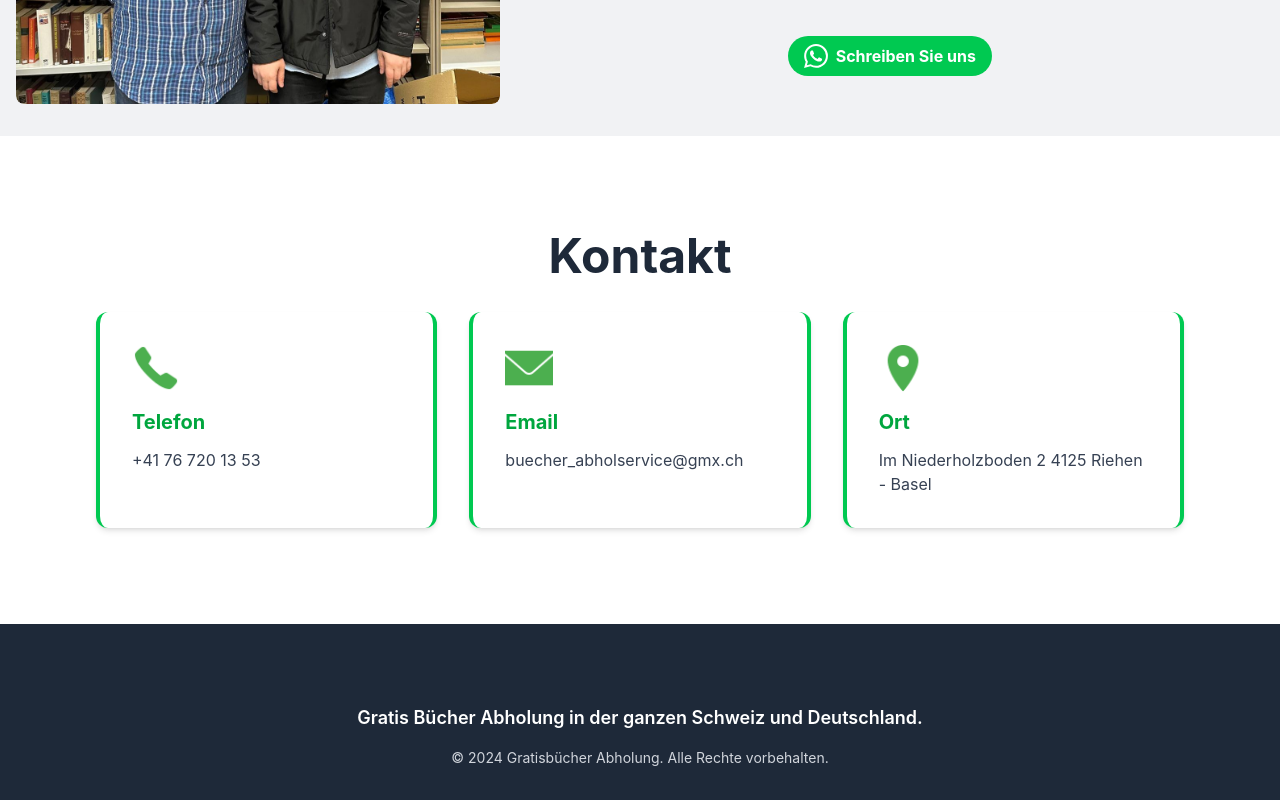
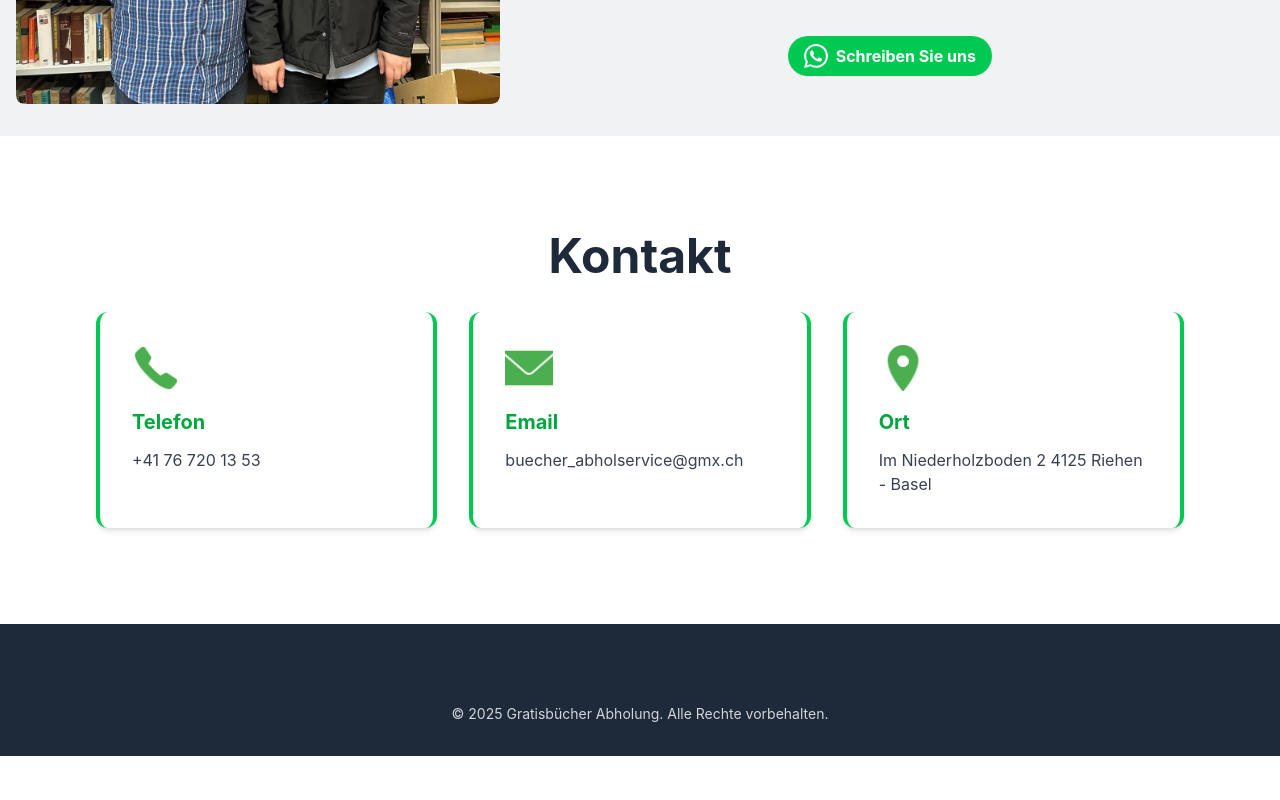
Before and after one commit to CoskunTech/client-gratisbuecherabholung, a React (Vite) app: page / in a window 1280 px wide. Shown: the part 1944-2744 px from the top of the page. After the commit the page ends 2700 px from the top, so only its background shows below. Built offline with nearby package versions, Linux system fonts and the light colour scheme; some icons are missing.

Commit message:
small changes

```diff
--- a/src/components/sections/Footer/Footer.jsx
+++ b/src/components/sections/Footer/Footer.jsx
@@ -24,11 +24,8 @@ const Footer = () => {
             </a>
           </div>
         </div>
-        <p className="px-4 mb-4 text-lg font-semibold text-center">
-          Gratis Bücher Abholung in der ganzen Schweiz und Deutschland.
-        </p>
         <p className="text-sm text-center text-gray-300">
-          © 2024 Gratisbücher Abholung. Alle Rechte vorbehalten.
+          © 2025 Gratisbücher Abholung. Alle Rechte vorbehalten.
         </p>
       </div>
     </footer>
--- a/src/components/sections/SoHelfenWirIhnen/SoHelfenWirIhnen.jsx
+++ b/src/components/sections/SoHelfenWirIhnen/SoHelfenWirIhnen.jsx
@@ -2,7 +2,7 @@ import React from "react";
 
 const SoHelfenWirIhnen = () => {
   return (
-    <section id="so-helfen-wir-ihnen">
+    <section id="hilfe">
       <div className="container px-4 mx-auto">
         <h1 className="my-4 text-3xl font-bold text-center text-gray-800 lg:text-5xl">
           So helfen wir Ihnen
--- a/src/components/sections/UeberUns/UeberUns.jsx
+++ b/src/components/sections/UeberUns/UeberUns.jsx
@@ -3,7 +3,7 @@ import { WhatsAppButton } from "../../comon";
 
 const UeberUns = () => {
   return (
-    <section id="ueber-uns" className="bg-[#F1F2F4] py-8 md:py-12 ">
+    <section id="ueberuns" className="bg-[#F1F2F4] py-8 md:py-12 ">
       <div className="container mx-auto px-4 bg-[#F1F2F4]">
         <h1 className="mb-6 text-2xl font-bold text-center text-gray-800 md:text-3xl lg:text-5xl md:mb-8">
           Hallo, ich bin Kamil
@@ -15,11 +15,16 @@ const UeberUns = () => {
           neues Zuhause und sichern damit unseren Lebensunterhalt.
         </p>
         <div className="flex flex-col gap-4 md:flex-row">
-          <div className="w-full h-64 overflow-hidden rounded-lg md:w-1/2 md:h-125">
+          <div
+            className="w-full h-64 overflow-hidden rounded-lg md:w-1/2 md:h-125"
+            onContextMenu={(e) => e.preventDefault()}>
             <img
               src={"/assets/family_photo.jpg"}
               alt="family_photo"
               className="object-cover w-full h-full rounded-lg scale-[1.8] lg:scale-[1] translate-y-[-5%] md:translate-y-0 object-[0%30%] md:object-[0%40%]"
+              draggable="false"
+              onContextMenu={(e) => e.preventDefault()}
+              style={{ userSelect: "none", pointerEvents: "none" }}
             />
           </div>
 
```
